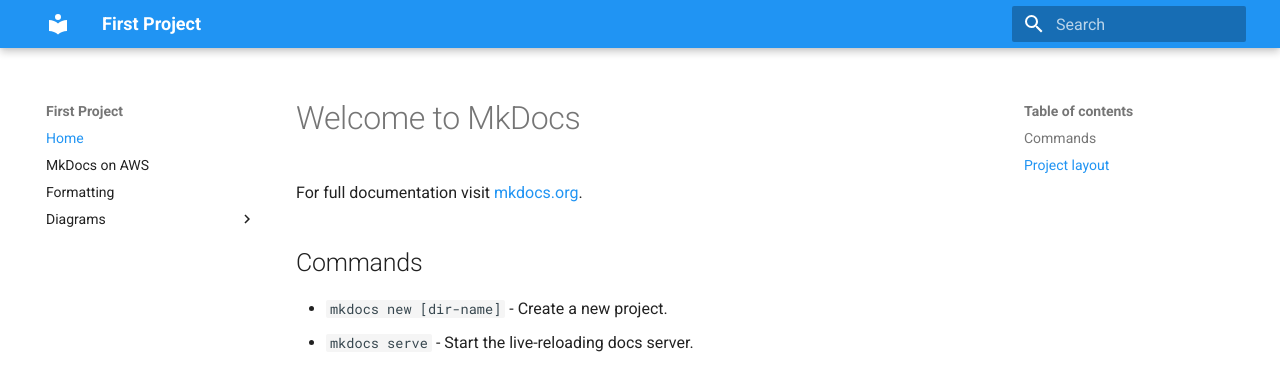
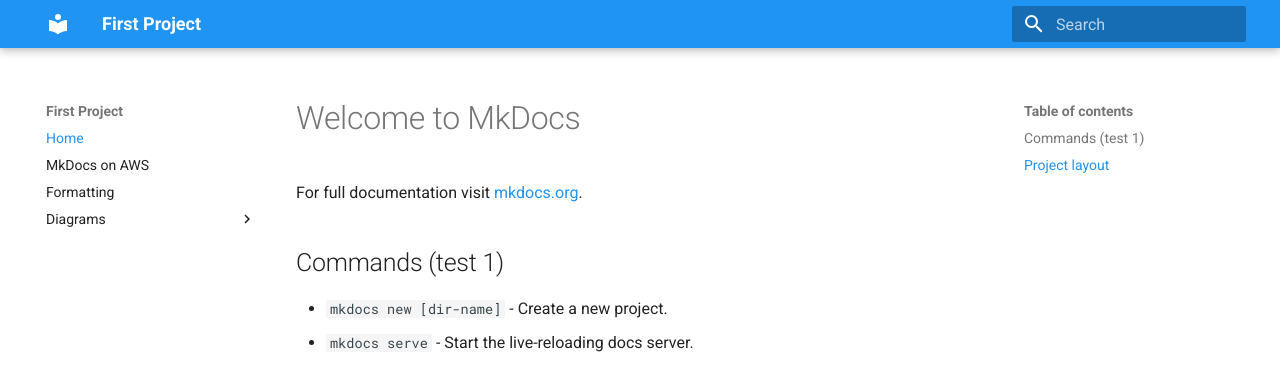
Before and after one commit to baniol/mkdocs-template, an MkDocs documentation site: the page built from docs/index.md, in a window 1280 px wide. Shown: the top 366 px of the page. Built offline with MkDocs 1.6.1 and Material for MkDocs 9.7.7, drawn with Linux system fonts in a browser that asks for light colours.

Commit message:
ga change 3

```diff
--- a/docs/index.md
+++ b/docs/index.md
@@ -2,7 +2,7 @@
 
 For full documentation visit [mkdocs.org](https://www.mkdocs.org).
 
-## Commands
+## Commands (test 1)
 
 * `mkdocs new [dir-name]` - Create a new project.
 * `mkdocs serve` - Start the live-reloading docs server.
```
